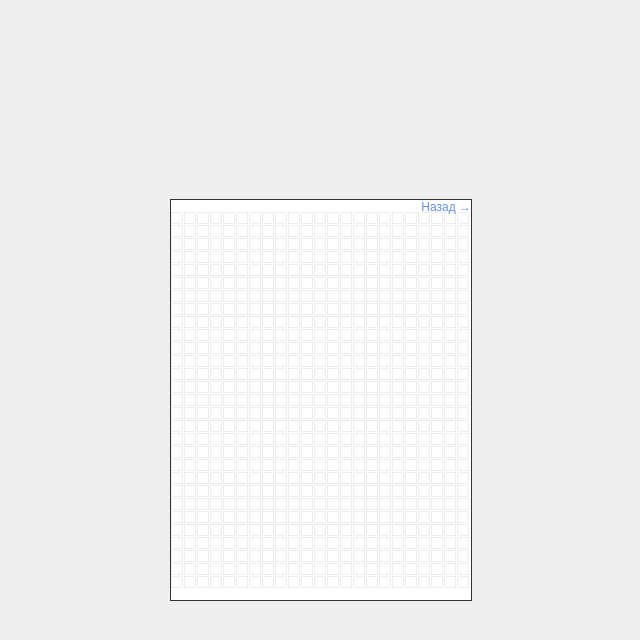
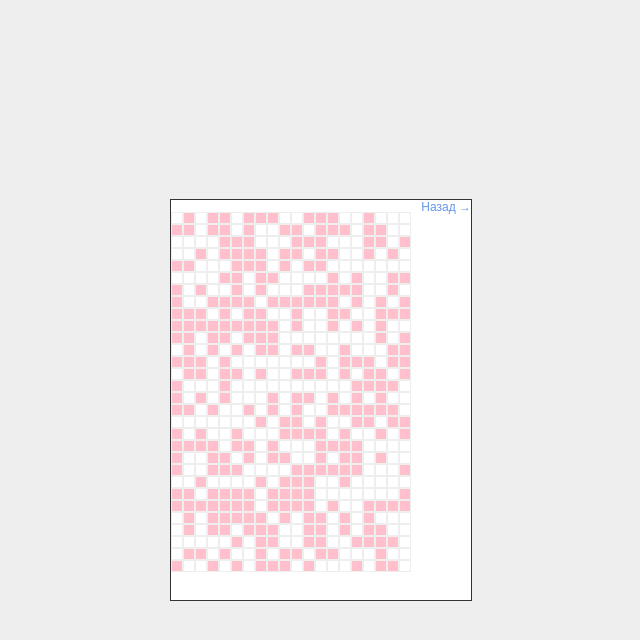
Before and after one commit to kosukhin/birck-game-simulator, a Nuxt app: page / in a window 1280 px wide. Both pictures are taken after a click on the link "Начать игру". Shown: the top 640 px of the page, without its empty margins (319-959 px from the left). Built offline with nearby package versions, Linux system fonts and the light colour scheme.

Commit message:
example for grid

```diff
--- a/nuxt.config.ts
+++ b/nuxt.config.ts
@@ -2,5 +2,5 @@ import { defineNuxtConfig } from 'nuxt'
 
 // https://v3.nuxtjs.org/api/configuration/nuxt.config
 export default defineNuxtConfig({
-
+    mode:'spa',
 })
--- a/plugins/injection.ts
+++ b/plugins/injection.ts
@@ -1,10 +1,14 @@
 import {LanguageService} from "~/src/Services/Language/LanguageService";
+import { GridService } from "~~/src/Services/Grid/GridService";
+import { KeyboardService } from "~~/src/Services/Keyboard/KeyboardService";
 
 export default defineNuxtPlugin(() => {
     return {
         provide: {
             services: {
                 lang: new LanguageService(),
+                grid: new GridService(),
+                keyboard: new KeyboardService(),
             }
         }
     }
--- a/src/Components/Contexts/GridView/GridView.vue
+++ b/src/Components/Contexts/GridView/GridView.vue
@@ -1,27 +1,19 @@
 <template>
     <div ref="gridView" class="grid-view">
-        <Pixel class="etalon-pixel" ref="etalonPixel" />
-        <Pixel v-for="_ in pixelsCount" />
+        <div v-for="column in grid" class="row">
+            <Pixel :filled="pixel" v-for="pixel in column" />
+        </div>
     </div>
 </template>
 
 <script setup lang="ts">
-import {onMounted, ref} from "#imports";
 import Pixel from "@/src/Components/Contexts/GridView/Pixel.vue";
 
-const gridView = ref(null);
-const etalonPixel = ref(null);
-const pixelsCount = ref(1);
-
-onMounted(() => {
-    const gridElement = gridView.value as HTMLElement;
-    const {clientHeight, clientWidth} = gridElement;
-    const etalonPixelElement = etalonPixel.value as any;
-    // +2 потому что границы есть
-    const pixelSize = etalonPixelElement.$el.clientHeight + 3;
-    const {floor} = Math;
-
-    pixelsCount.value = floor(clientWidth / pixelSize) * floor(clientHeight / pixelSize);
+defineProps({
+    grid: {
+        type: Array,
+        default: () => [[]],
+    },
 });
 </script>
 
@@ -38,7 +30,6 @@ onMounted(() => {
     align-content: flex-start;
     flex-grow: 1;
     overflow: hidden;
-    gap: 1px;
 }
 
 .etalon-pixel {
--- a/src/Components/Contexts/GridView/Pixel.vue
+++ b/src/Components/Contexts/GridView/Pixel.vue
@@ -1,6 +1,15 @@
 <template>
-    <div class="pixel">&nbsp;</div>
+    <div :class="['pixel', {filled}]">&nbsp;</div>
 </template>
+
+<script setup lang="ts">
+defineProps({
+    filled: {
+        type: Number,
+        default: 0,
+    }
+})
+</script>
 
 <style scoped>
 .pixel {
@@ -9,4 +18,8 @@
     border: solid 1px #eee;
     background: #fff;
 }
+
+.filled {
+    background: pink;
+}
 </style>
--- a/src/Components/Contexts/Tetris/TetrisGame.vue
+++ b/src/Components/Contexts/Tetris/TetrisGame.vue
@@ -3,10 +3,33 @@
         <a @click.prevent="$emit('back')" class="back" href="#">
             {{ $services.lang.t('Back') }} &rarr;
         </a>
-        <GridView />
+        <GridView :grid="$services.grid.getGrid()" />
     </div>
 </template>
 
 <script setup>
-import GridView from "@/src/Components/Contexts/GridView/GridView.vue";
+import GridView from "~~/src/Components/Contexts/GridView/GridView.vue";
+
+const width = ref(10);
+const height = ref(11);
+const app = useNuxtApp();
+
+app.$services.keyboard.clearSubscribers();
+app.$services.keyboard.registerKeySubscriber(key => {
+    if (key === 'w') {
+        console.log('up');
+    }
+
+    if (key === 's') {
+        console.log('down');
+    }
+
+    if (key === 'a') {
+        console.log('left');
+    }
+
+    if (key === 'd') {
+        console.log('right');
+    }
+});
 </script>
--- /dev/null
+++ b/src/Services/Grid/GridService.ts
@@ -0,0 +1,24 @@
+
+export class GridService {
+    private width = 20;
+    private height = 30;
+    private girdArray: number[][] = [];
+
+    constructor() {
+        this.clearGrid();
+    }
+
+    getGrid() {
+        return this.girdArray;
+    }
+
+    clearGrid() {
+        for (let i = 0; i < this.width; i++) {
+            this.girdArray[i] || (this.girdArray[i] = []);
+
+            for (let j = 0; j < this.height; j++) {
+                this.girdArray[i][j] = Math.round(Math.random());
+            }
+        }
+    }
+}
--- /dev/null
+++ b/src/Services/Keyboard/KeyboardService.ts
@@ -0,0 +1,44 @@
+import { TKeyboardSubscriber } from "~~/src/Types/KeyboardTypes";
+
+export class KeyboardService {
+    private subscribers: TKeyboardSubscriber[] = [];
+
+    constructor() {
+        process.client && this.keyPressHandler();
+    }
+
+    /**
+     * Зарегистрировать нового подписчика
+     * @param subscriber
+     */
+    registerKeySubscriber(subscriber: TKeyboardSubscriber) {
+        this.subscribers.push(subscriber);
+    }
+
+    /**
+     * Очистить подписчиков
+     */
+    clearSubscribers() {
+        this.subscribers = [];
+    }
+
+    /**
+     * Глобальный хэндлер обработки нажатий клавиатуры
+     */
+    keyPressHandler() {
+        window.addEventListener('keypress', (e) => {
+            const {key} = e;
+            this.runSubscribers(key);
+        });
+    }
+
+    /**
+     * Запускаем всех подписчиков
+     * @param key
+     */
+    runSubscribers(key: string) {
+        this.subscribers.forEach(subscriber => {
+            subscriber.call(this, key);
+        });
+    }
+}
--- /dev/null
+++ b/src/Types/KeyboardTypes.ts
@@ -0,0 +1,2 @@
+
+export type TKeyboardSubscriber = (key: string) => void;
```
Also changed, not shown: src/Components/Contexts/GridView/GridViewDebug.vue (added, +8 -0 lines).
